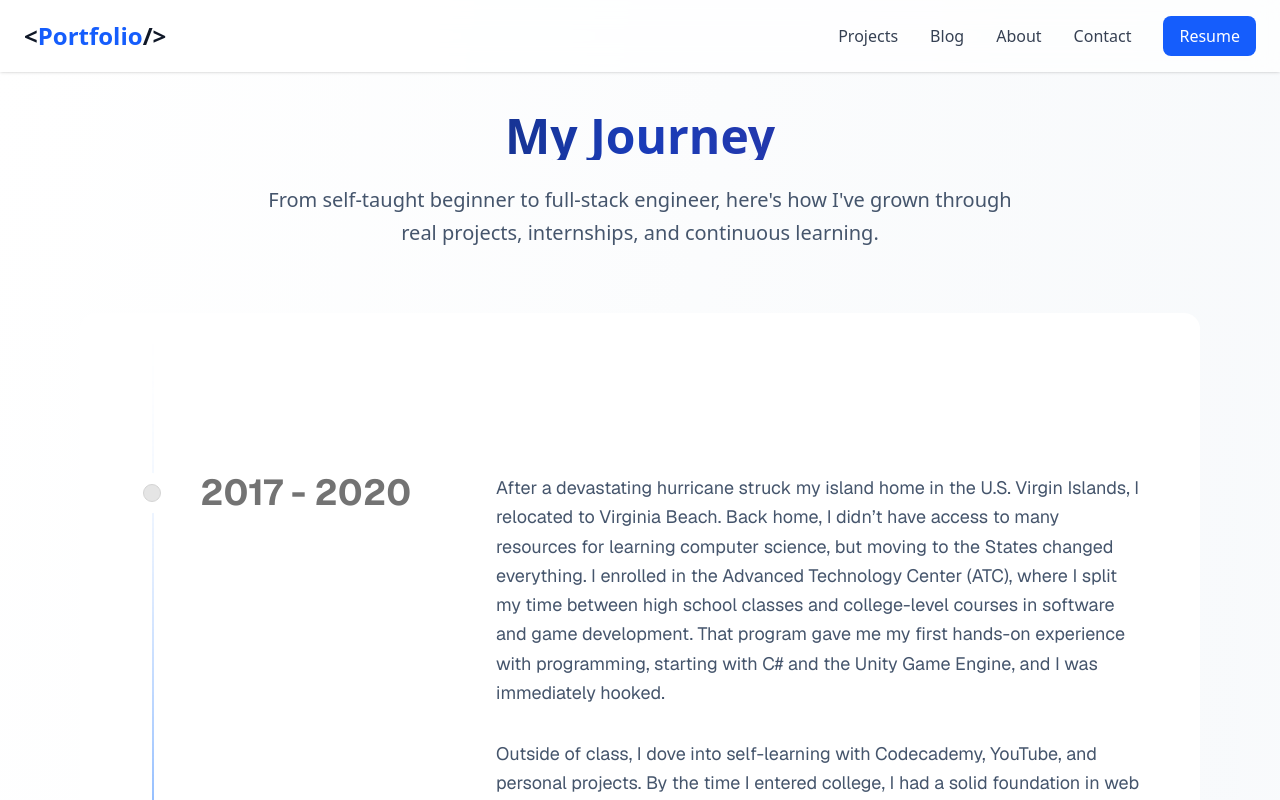
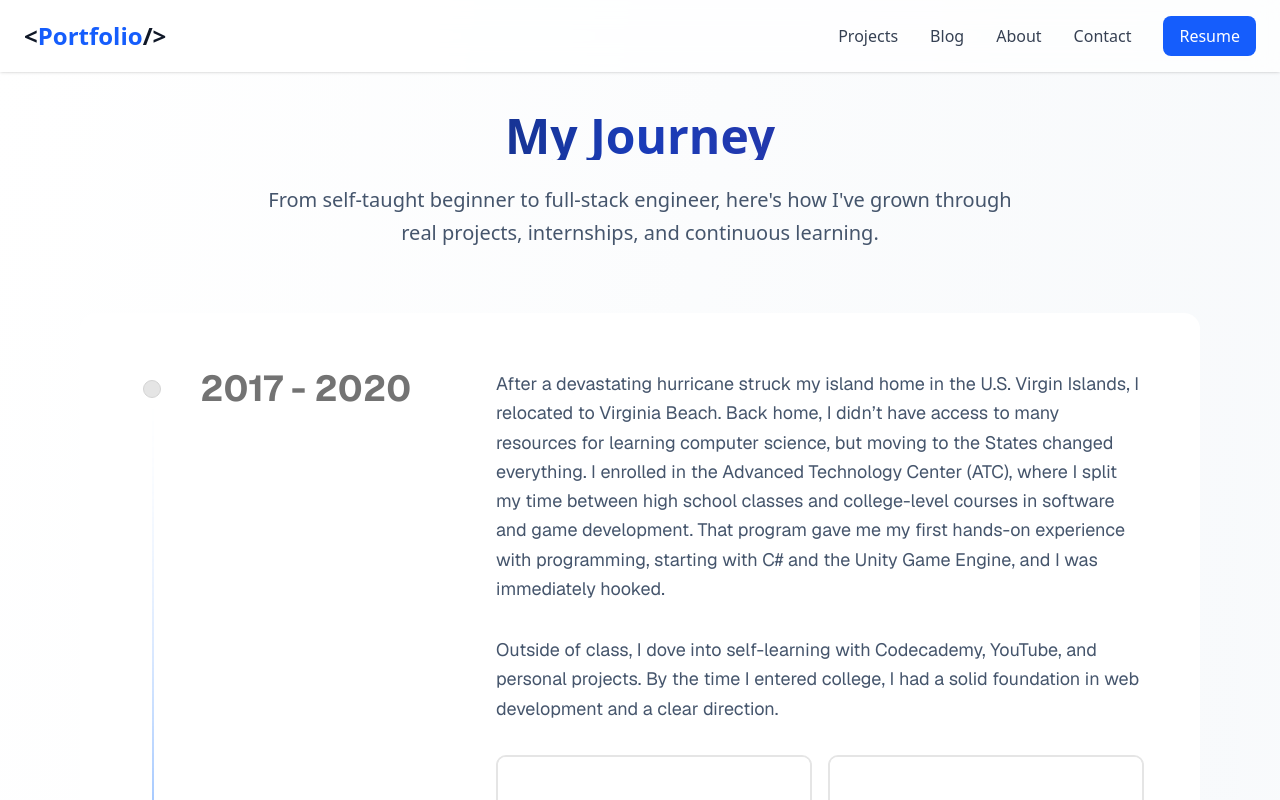
Before and after one commit to agraham02/portfolio-website, a Next.js app: page /about in a window 1280 px wide. Shown: the top 800 px of the page. Built offline with nearby package versions, Linux system fonts and the light colour scheme.

Commit message:
feat: improve Timeline component layout and styling with utility class integration

```diff
--- a/src/components/ui/timeline.tsx
+++ b/src/components/ui/timeline.tsx
@@ -1,4 +1,5 @@
 "use client";
+import { cn } from "@/lib/utils";
 import {
     useMotionValueEvent,
     useScroll,
@@ -34,14 +35,14 @@ export const Timeline = ({ data }: { data: TimelineEntry[] }) => {
 
     return (
         <div
-            className="w-full rounded-2xl bg-white dark:bg-neutral-950 font-sans px-5 lg:px-10"
+            className="w-full rounded-2xl bg-white dark:bg-neutral-950 font-sans px-5 lg:px-10 pt-14"
             ref={containerRef}
         >
             <div ref={ref} className="relative max-w-7xl mx-auto pb-20">
                 {data.map((item, index) => (
                     <div
                         key={index}
-                        className="flex justify-start pt-14 lg:pt-40 lg:gap-10"
+                        className={cn("flex justify-start lg:gap-10", index === 0 ? "pt-0": "pt-14 lg:pt-40")}
                     >
                         <div className="sticky flex flex-col lg:flex-row z-40 items-center top-40 self-start max-w-xs lg:min-w-xs lg:max-w-full">
                             <div className="h-10 absolute left-0 lg:left-3 w-10 rounded-full bg-white dark:bg-black flex items-center justify-center">
```
